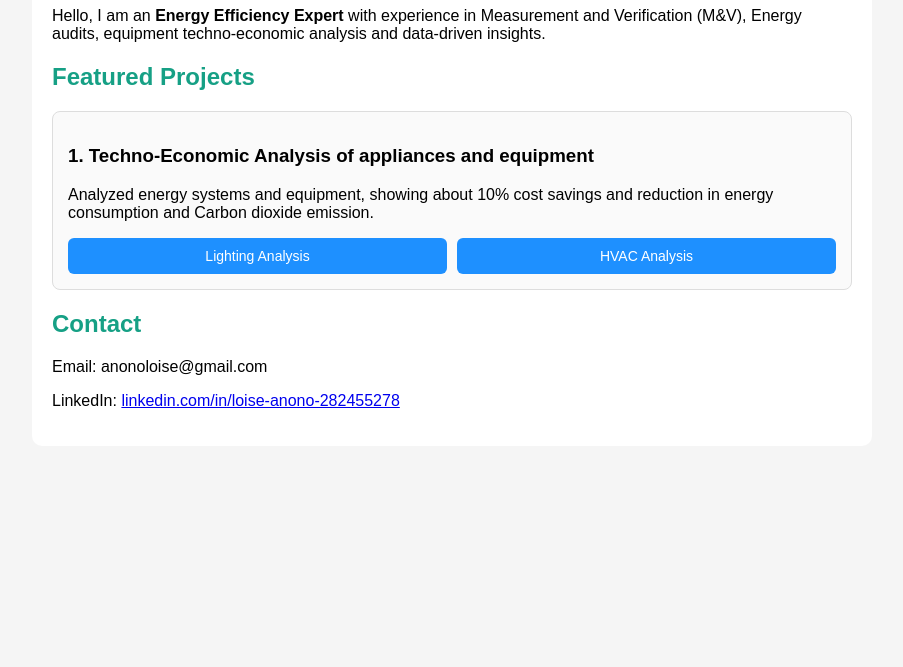
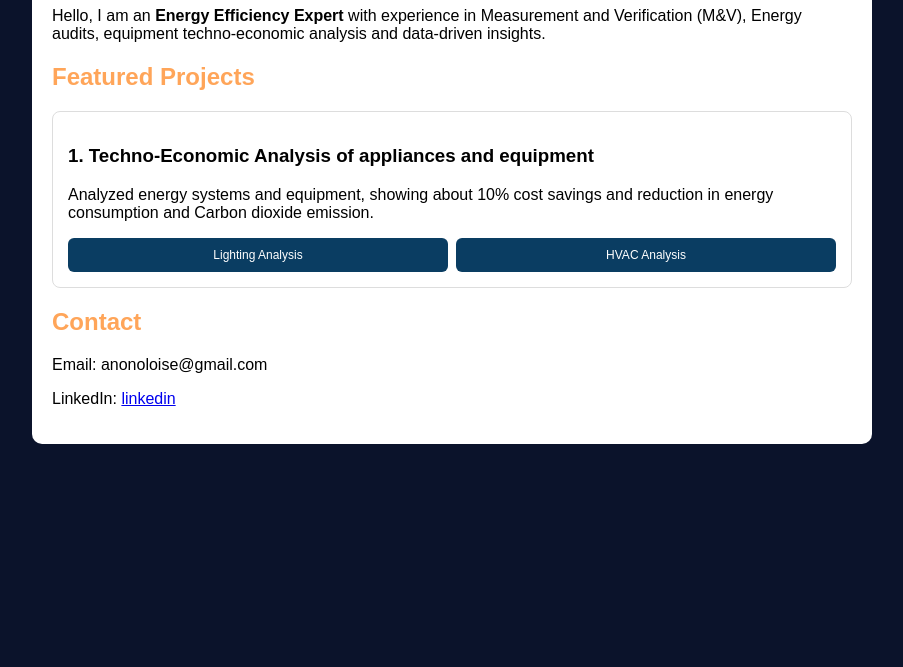
Before and after one commit to loian29/Engergy_portfolio, a plain HTML site: page index.html in a window 1280 px wide. Shown: the part 133-800 px from the top of the page, without its empty margins (188-1091 px from the left). Drawn offline with Linux system fonts and the light colour scheme.

Commit message:
Update index.html

```diff
--- a/index.html
+++ b/index.html
@@ -5,13 +5,13 @@
   <meta name="viewport" content="width=device-width, initial-scale=1.0">
   <title>Loise Anono Energy Efficiency Portfolio</title>
   <style>
-    body { font-family: Arial, sans-serif; margin: 40px; background: #f5f5f5; }
+    body { font-family: Cabri, sans-serif; margin: 40px; background: #0B132B; }
     .container { max-width: 800px; margin: auto; background: white; padding: 20px; border-radius: 10px; }
-    h1 { color: #2c3e50; }
-    h2 { color: #16a085; }
-    .project { margin-bottom: 20px; padding: 15px; border: 1px solid #ddd; border-radius: 8px; background: #fafafa; }
+    h1 { color: #2ECC71; }
+    h2 { color: #FFA559; }
+    .project { margin-bottom: 20px; padding: 15px; border: 1px solid #ddd; border-radius: 8px; background: #ffffff; }
     header {
-      background: #f5f5f5;
+      background: #0B132B;
       padding: 20px;
       text-align: left;
       position: relative;
@@ -24,29 +24,29 @@
       border-radius: 50%;
     }
     section {
-      padding: 20px;
+      padding: 15px;
     }
     /* 🔹 Button styles */
     .button-group {
       display: flex;
-      gap: 10px;            /* spacing between buttons */
-      margin-top: 10px;
+      gap: 8px;            /* spacing between buttons */
+      margin-top: 8px;
     }
 
     .btn {
       flex: 1;              /* makes all buttons equal width */
       text-align: center;   /* centers text inside */
       padding: 10px 0;      /* consistent button height */
-      background-color: #1E90FF;
+      background-color: #0A3D62;
       color: white;
       text-decoration: none;
       border-radius: 6px;
-      font-size: 14px;
+      font-size: 12px;
       transition: all 0.3s ease;
     }
 
     .btn:hover {
-      background-color: #FF8C00;
+      background-color: #000000;
       transform: scale(1.03);  /* small "pop" effect */
     }
   </style>
@@ -69,7 +69,7 @@
     </div>
     <h2>Contact</h2>
     <p>Email: anonoloise@gmail.com</p>
-    <p>LinkedIn: <a href="http://www.linkedin.com/in/loise-anono-282455278">linkedin.com/in/loise-anono-282455278</a></p>
+    <p>LinkedIn: <a href="http://www.linkedin.com/in/loise-anono-282455278">linkedin</a></p>
   </div>
 </body>
 </html>
```
